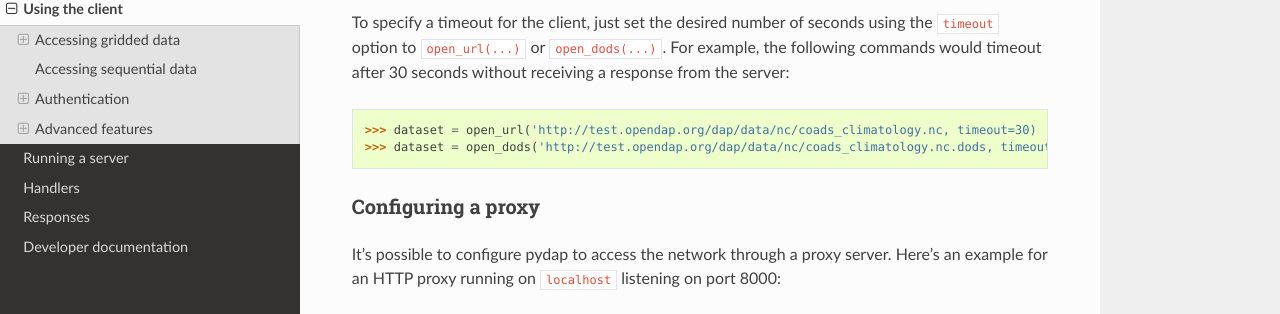
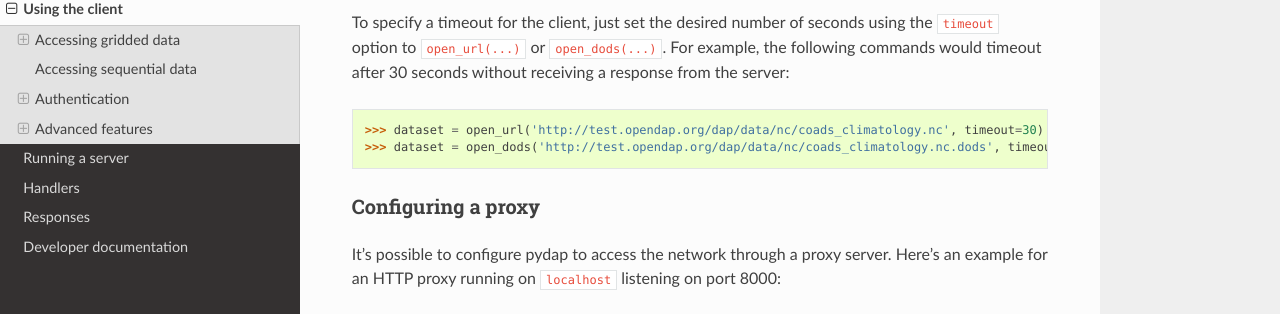
Before and after one commit to pydap/pydap, a Sphinx documentation site: the page built from docs/client.rst, in a window 1280 px wide and 900 px high, scrolled down 9330 px. Shown: the part 137-451 px from the top of the window. Built offline with Sphinx 7.4.7 and the Read the Docs theme 2.0.0, drawn with Linux system fonts in a browser that asks for light colours; pages that are not in the unit, such as notebooks, are missing from menus; the version number is read from the project's files by our own code.

Commit message:
fix missing str ending in doc

```diff
--- a/docs/client.rst
+++ b/docs/client.rst
@@ -447,8 +447,8 @@ For example, the following commands would timeout after 30 seconds without recei
 
 .. code-block:: python
 
-    >>> dataset = open_url('http://test.opendap.org/dap/data/nc/coads_climatology.nc, timeout=30)
-    >>> dataset = open_dods('http://test.opendap.org/dap/data/nc/coads_climatology.nc.dods, timeout=30)
+    >>> dataset = open_url('http://test.opendap.org/dap/data/nc/coads_climatology.nc', timeout=30)
+    >>> dataset = open_dods('http://test.opendap.org/dap/data/nc/coads_climatology.nc.dods', timeout=30)
 
 Configuring a proxy
 ~~~~~~~~~~~~~~~~~~~
```
